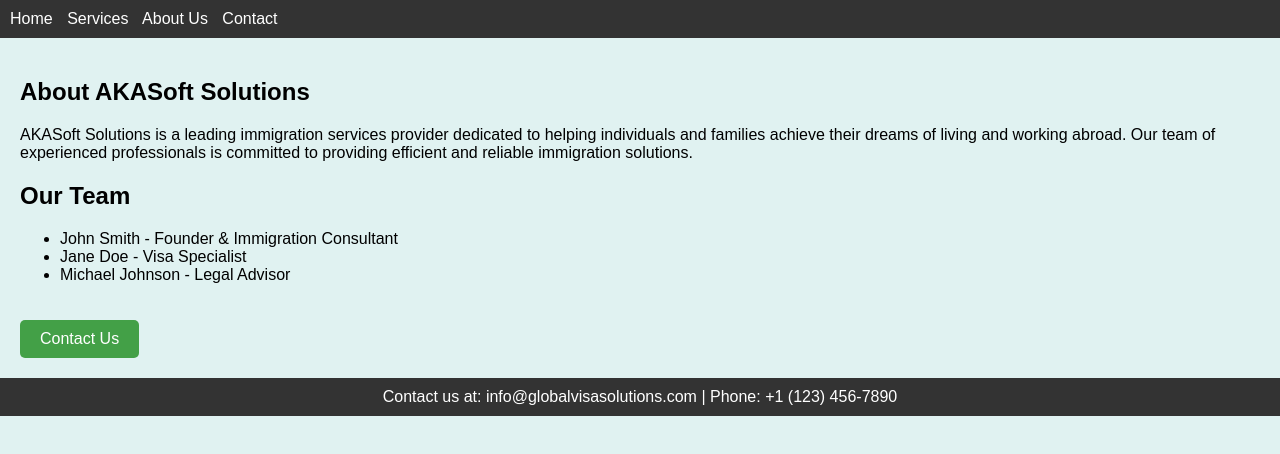
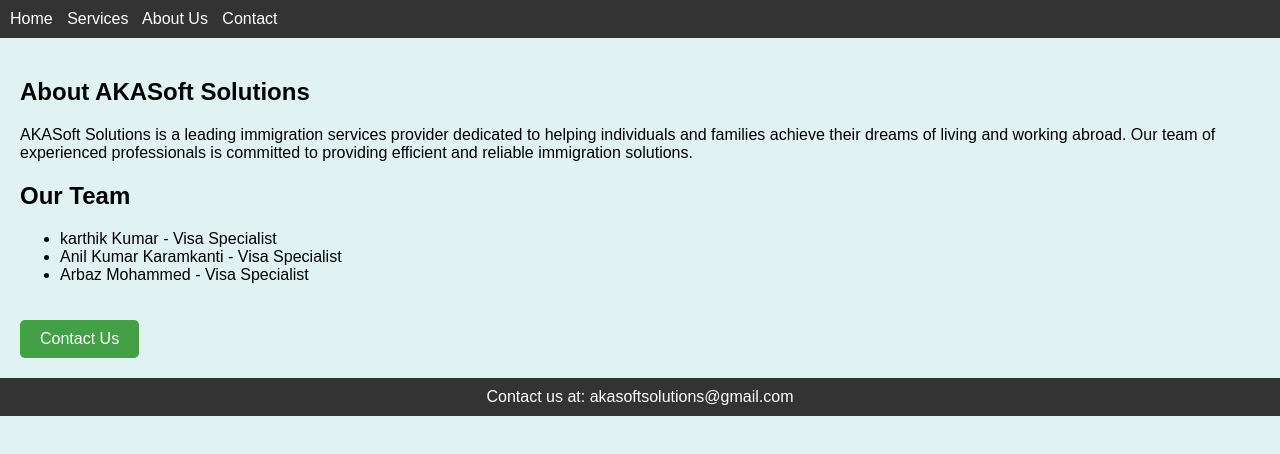
Before and after one commit to akasoftsolutions/aka-soft-solutions, a plain HTML site: page about.html in a window 1280 px wide. Drawn offline with Linux system fonts and the light colour scheme.

Commit message:
Update changes

```diff
--- a/about.html
+++ b/about.html
@@ -3,7 +3,7 @@
 <head>
     <meta charset="UTF-8">
     <meta name="viewport" content="width=device-width, initial-scale=1.0">
-    <title>GlobalVisa Solutions - About Us</title>
+    <title>AKASoft Solutions - About Us</title>
     <link rel="stylesheet" href="css/style.css">
 </head>
 <body>
@@ -21,15 +21,15 @@
             <p>AKASoft Solutions is a leading immigration services provider dedicated to helping individuals and families achieve their dreams of living and working abroad. Our team of experienced professionals is committed to providing efficient and reliable immigration solutions.</p>
             <h2>Our Team</h2>
             <ul>
-                <li>John Smith - Founder & Immigration Consultant</li>
-                <li>Jane Doe - Visa Specialist</li>
-                <li>Michael Johnson - Legal Advisor</li>
+                <li>karthik Kumar - Visa Specialist</li>
+                <li>Anil Kumar Karamkanti - Visa Specialist</li>
+                <li>Arbaz Mohammed - Visa Specialist</li>
             </ul>
             <a href="contact.html" class="cta-button">Contact Us</a>
         </section>
     </main>
     <footer>
-        <p>Contact us at: info@globalvisasolutions.com | Phone: +1 (123) 456-7890</p>
+        <p>Contact us at: akasoftsolutions@gmail.com</p>
     </footer>
 </body>
 </html>
```
Also changed, not shown: contact.html (+1 -1 lines), index.html (+1 -1 lines), services.html (+1 -1 lines).
